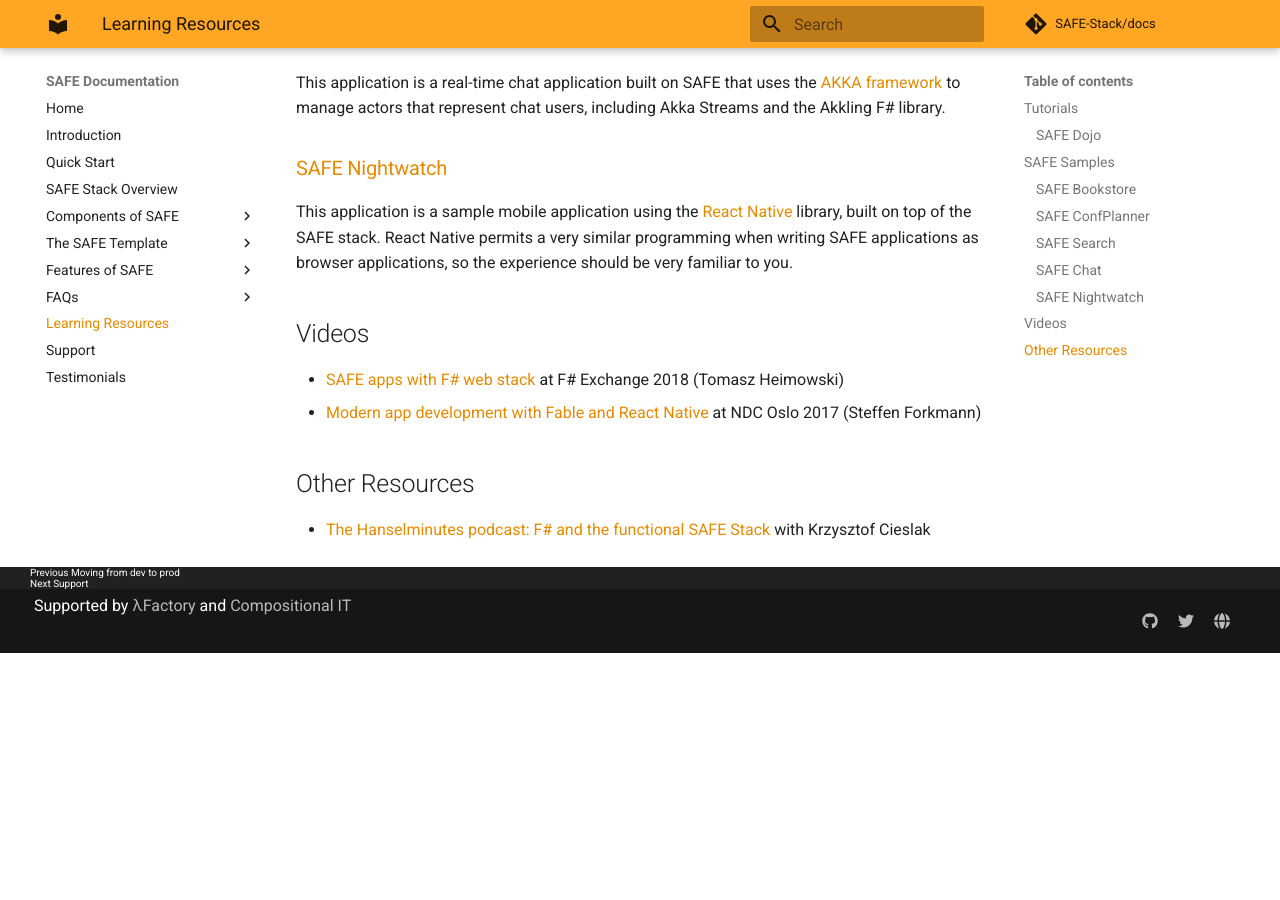
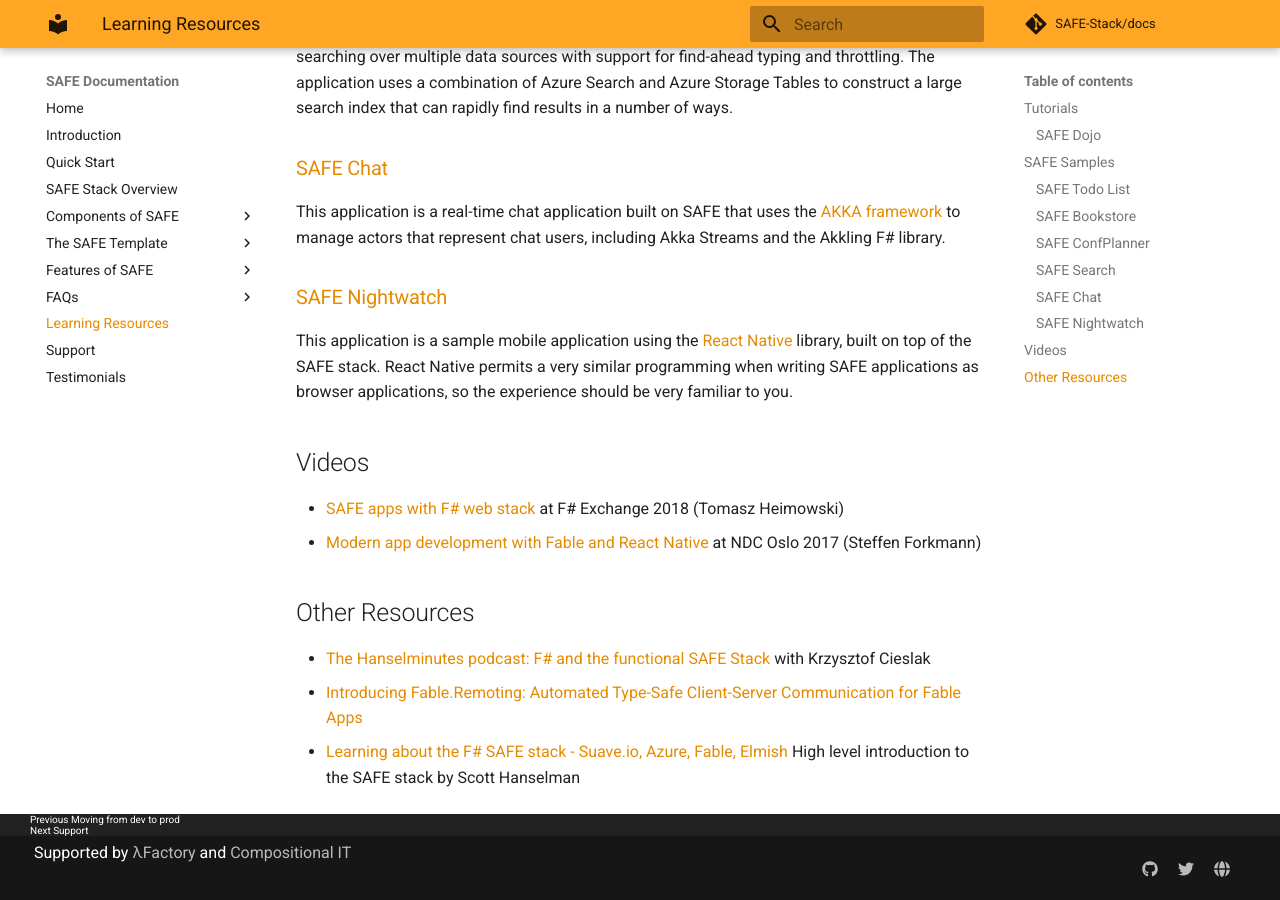
Before and after one commit to SAFE-Stack/docs, an MkDocs documentation site: the page built from docs/learning.md, in a window 1280 px wide and 900 px high, scrolled down 1152 px. Built offline with MkDocs 1.6.1 and Material for MkDocs 9.7.7, drawn with Linux system fonts in a browser that asks for light colours; comment, search, counter and statistics services are not loaded; old or Windows-style settings are respelled for this version of MkDocs; before the commit the page ends 1805 px from its top, so only the background shows below that; some of the changed text lies outside the part shown.

Commit message:
Added details to learning  resources

```diff
--- a/docs/learning.md
+++ b/docs/learning.md
@@ -9,6 +9,9 @@
 
 ## SAFE Samples
 The following example repositories (and more!) can be found in the official [SAFE Stack](https://github.com/SAFE-Stack) organisational GitHub page.
+
+### [SAFE Todo List](https://github.com/Zaid-Ajaj/SAFE-TodoList)
+The simplest Todo app: a client-server application written entirely in F# using Elmish on the client, Suave on the server and Fable.Remoting for type-safe communication between the two.
 
 ### [SAFE Bookstore](https://github.com/SAFE-Stack/SAFE-BookStore)
 This sample demonstrates many of the useful features of a larger SAFE application, including login authentication using JWT tokens, automated deployment via Docker and SEO support with urls for pages. It also includes an example of using Azure Storage tables as a persistence store.
@@ -33,3 +36,5 @@
 ## Other Resources
 
 * [The Hanselminutes podcast: F# and the functional SAFE Stack](https://www.hanselminutes.com/624/f-and-the-functional-safe-stack-with-krzysztof-cielak) with Krzysztof Cieslak
+* [Introducing Fable.Remoting: Automated Type-Safe Client-Server Communication for Fable Apps](https://medium.com/@zaid.naom/introducing-fable-remoting-automated-type-safe-client-server-communication-for-fable-apps-e567454d594c)
+* [Learning about the F# SAFE stack - Suave.io, Azure, Fable, Elmish](https://www.hanselman.com/blog/LearningAboutTheFSAFEStackSuaveioAzureFableElmish.aspx) High level introduction to the SAFE stack by Scott Hanselman
```
